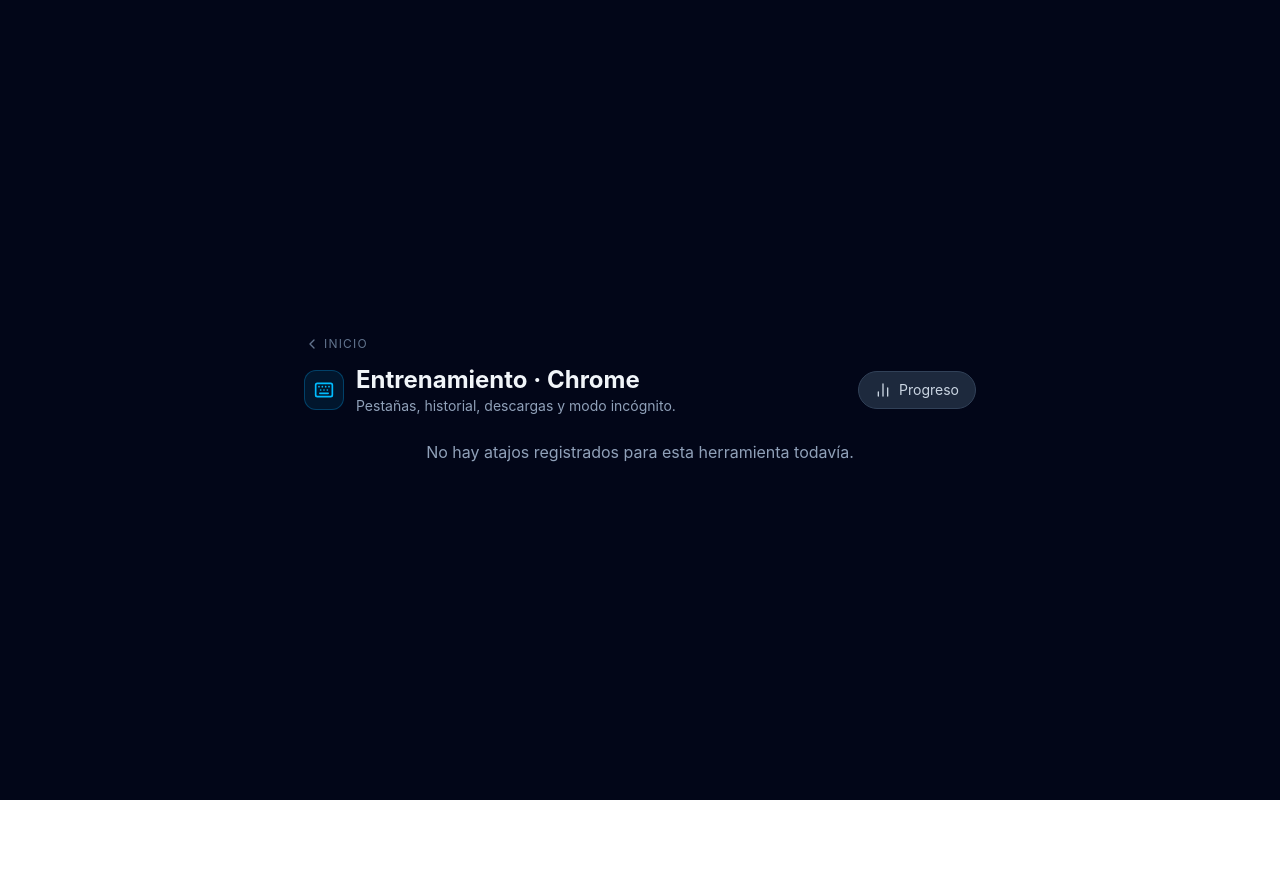
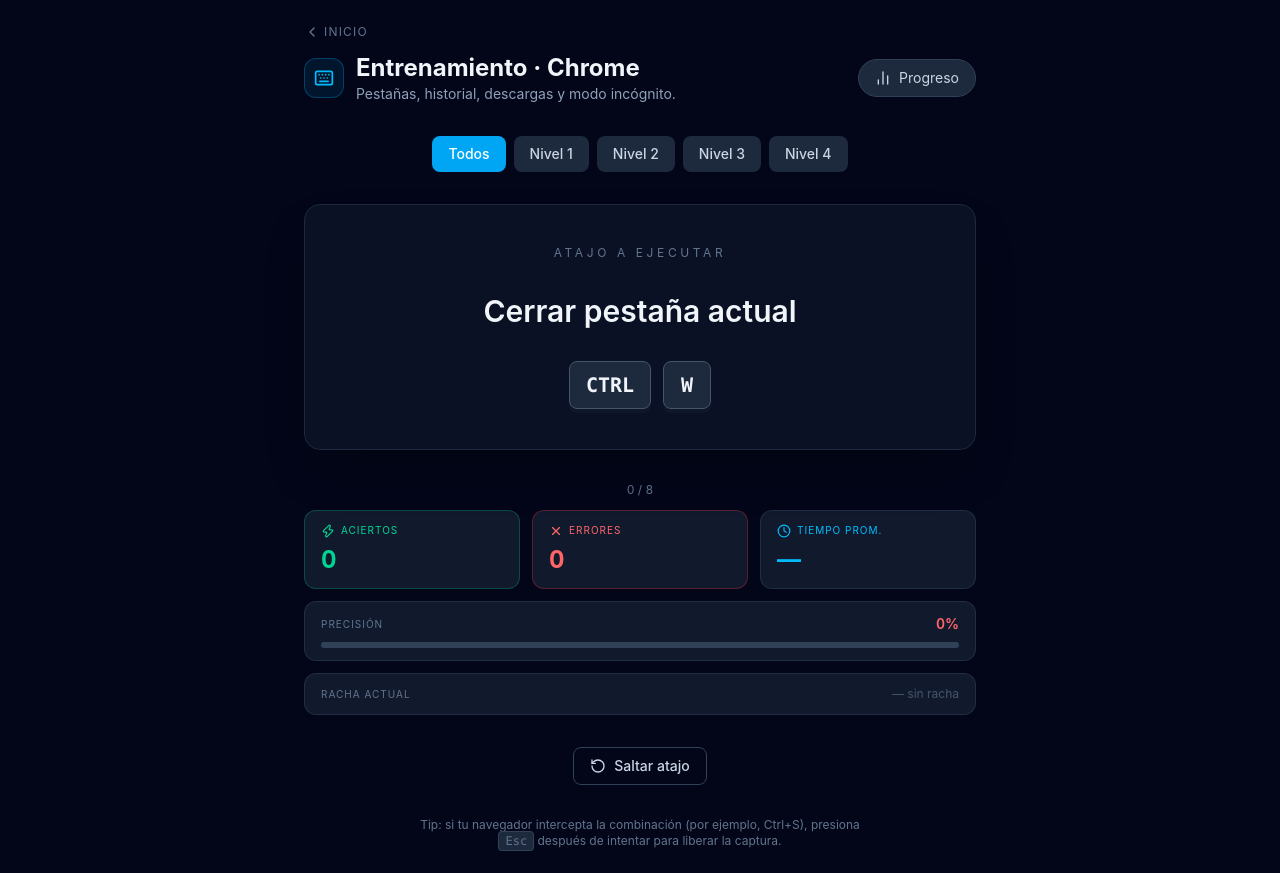
Before and after one commit to MatucoRobles/PROY_2-SHROTCUTS-TRAINER, a React (Vite) app: page /chrome in a window 1280 px wide. Before the commit the page ends 800 px from the top, so only its background shows below. Built offline with nearby package versions, Linux system fonts and the light colour scheme.

Commit message:
fix: D4 added

```diff
--- /dev/null
+++ b/src/features/training/components/LevelFilter.tsx
@@ -0,0 +1,34 @@
+import { cn } from '@/shared/utils/cn';
+import { useShortcutStore } from '../useShortcutStore';
+
+const LEVELS = [
+  { value: null, label: 'Todos' },
+  { value: 1, label: 'Nivel 1' },
+  { value: 2, label: 'Nivel 2' },
+  { value: 3, label: 'Nivel 3' },
+  { value: 4, label: 'Nivel 4' },
+];
+
+export function LevelFilter() {
+  const selectedLevel = useShortcutStore((s) => s.selectedLevel);
+  const setSelectedLevel = useShortcutStore((s) => s.setSelectedLevel);
+
+  return (
+    <div className="flex gap-2 justify-center flex-wrap">
+      {LEVELS.map((level) => (
+        <button
+          key={level.label}
+          onClick={() => setSelectedLevel(level.value)}
+          className={cn(
+            'px-4 py-2 rounded-lg text-sm font-medium transition-colors',
+            selectedLevel === level.value
+              ? 'bg-sky-500 text-white'
+              : 'bg-slate-800 text-slate-300 hover:bg-slate-700'
+          )}
+        >
+          {level.label}
+        </button>
+      ))}
+    </div>
+  );
+}
--- a/src/features/training/components/TrainingSession.tsx
+++ b/src/features/training/components/TrainingSession.tsx
@@ -10,6 +10,7 @@ import { SessionStats } from './SessionStats';  // ← nuevo para d5
 import { cn } from '@/shared/utils/cn';  // ← nuevo para d5
 import { useProgressStore } from "../../progress/progressStore"; // ← nuevo para d5
 import { getAverageResponseTime } from "../utils"; // ← nuevo para d5
+import { LevelFilter } from './LevelFilter';  // ← para D4
 
 interface TrainingSessionProps {
   tool: string;
@@ -45,6 +46,9 @@ export function TrainingSession({ tool, description }: TrainingSessionProps) {
   // D3 — cada sesión arranca en cero: reinicia al entrar (mount) y al
   // salir (unmount). Cubre todos los sentidos: index → herramienta,
   // herramienta → index y herramienta → otra herramienta.
+
+  const selectedLevel = useShortcutStore((s) => s.selectedLevel);
+
   useEffect(() => {
     resetStats();
     return () => {
@@ -89,16 +93,18 @@ export function TrainingSession({ tool, description }: TrainingSessionProps) {
     },
   });
 
-  // Inicializa / reinicia el atajo cuando cambia la herramienta.
-  const lastToolRef = useRef<string | null>(null);
-  useEffect(() => {
-    if (lastToolRef.current === tool) return;
-    lastToolRef.current = tool;
+  // Inicializa / reinicia el atajo cuando cambia la herramienta o el nivel
+useEffect(() => {
+  const pool = filterByTool(shortcuts, tool);
 
-    const pool = filterByTool(shortcuts, tool);
-    const next = pickRandomShortcut(pool, null);
-    setCurrentShortcut(next);
-  }, [tool, shortcuts, setCurrentShortcut]);
+  // D4: Si hay nivel seleccionado, filtra adicionalmente
+  const filteredPool = selectedLevel !== null
+    ? pool.filter(s => s.level === selectedLevel)
+    : pool;
+
+  const next = pickRandomShortcut(filteredPool, null);
+  setCurrentShortcut(next);
+}, [tool, selectedLevel, shortcuts, setCurrentShortcut]);
 
   const handleSkip = () => nextShortcut(tool);
 
@@ -116,6 +122,8 @@ export function TrainingSession({ tool, description }: TrainingSessionProps) {
   return (
     <main className="min-h-screen bg-slate-950 text-slate-100 flex flex-col items-center justify-center p-6 gap-8">
       <ToolHeader tool={tool} description={description} />
+
+      <LevelFilter /> {/* D4: Selector de nivel */}
 
       <div // ← agregado para D5: contenedor del ShortcutCard que cambia su estilo según el feedback
         className={cn(
--- a/src/features/training/constants.ts
+++ b/src/features/training/constants.ts
@@ -1,34 +1,246 @@
 import type { Shortcut } from './types';
 
-// Usamos una IIFE (Immediately Invoked Function Expression) o simplemente
-// mapeamos el array si necesitamos ejecutar crypto.randomUUID() en runtime.
 export const INITIAL_SHORTCUTS: Shortcut[] = [
   {
     id: crypto.randomUUID(),
-    description: 'Copiar selección',
-    expectedCombo: ['Control', 'c'],
-    tool: 'General',
+    description: "Copiar texto seleccionado",
+    expectedCombo: ["Control", "c"],
+    tool: "General",
     level: 1,
   },
   {
     id: crypto.randomUUID(),
-    description: 'Pegar selección',
-    expectedCombo: ['Control', 'v'],
-    tool: 'General',
+    description: "Pegar contenido",
+    expectedCombo: ["Control", "v"],
+    tool: "General",
+    level: 1,
+  },
+
+  {
+    id: crypto.randomUUID(),
+    description: "Deshacer última acción",
+    expectedCombo: ["Control", "z"],
+    tool: "General",
+    level: 2,
+  },
+  {
+    id: crypto.randomUUID(),
+    description: "Buscar texto",
+    expectedCombo: ["Control", "f"],
+    tool: "General",
+    level: 2,
+  },
+
+  {
+    id: crypto.randomUUID(),
+    description: "Reemplazar texto",
+    expectedCombo: ["Control", "h"],
+    tool: "General",
+    level: 3,
+  },
+  {
+    id: crypto.randomUUID(),
+    description: "Ir al principio del documento",
+    expectedCombo: ["Control", "Home"],
+    tool: "General",
+    level: 3,
+  },
+
+  {
+    id: crypto.randomUUID(),
+    description: "Seleccionar desde cursor hasta inicio",
+    expectedCombo: ["Control", "Shift", "Home"],
+    tool: "General",
+    level: 4,
+  },
+  {
+    id: crypto.randomUUID(),
+    description: "Ir al final del documento",
+    expectedCombo: ["Control", "End"],
+    tool: "General",
+    level: 3,
+  },
+
+  // ── Chrome ──
+  {
+    id: crypto.randomUUID(),
+    description: "Abrir nueva pestaña",
+    expectedCombo: ["Control", "t"],
+    tool: "Chrome",
     level: 1,
   },
   {
     id: crypto.randomUUID(),
-    description: 'Guardar archivo',
-    expectedCombo: ['Control', 's'],
-    tool: 'VS Code',
+    description: "Cerrar pestaña actual",
+    expectedCombo: ["Control", "w"],
+    tool: "Chrome",
+    level: 1,
+  },
+
+  {
+    id: crypto.randomUUID(),
+    description: "Reabrir última pestaña cerrada",
+    expectedCombo: ["Control", "Shift", "t"],
+    tool: "Chrome",
+    level: 2,
+  },
+  {
+    id: crypto.randomUUID(),
+    description: "Ir a la barra de direcciones",
+    expectedCombo: ["Control", "l"],
+    tool: "Chrome",
+    level: 2,
+  },
+
+  {
+    id: crypto.randomUUID(),
+    description: "Abrir modo incógnito",
+    expectedCombo: ["Control", "Shift", "n"],
+    tool: "Chrome",
+    level: 3,
+  },
+  {
+    id: crypto.randomUUID(),
+    description: "Abrir historial",
+    expectedCombo: ["Control", "h"],
+    tool: "Chrome",
+    level: 3,
+  },
+
+  {
+    id: crypto.randomUUID(),
+    description: "Ir a la pestaña 5",
+    expectedCombo: ["Control", "5"],
+    tool: "Chrome",
+    level: 4,
+  },
+  {
+    id: crypto.randomUUID(),
+    description: "Cerrar todas las pestañas",
+    expectedCombo: ["Control", "Shift", "w"],
+    tool: "Chrome",
+    level: 4,
+  },
+
+  // ── VS Code ──
+  {
+    id: crypto.randomUUID(),
+    description: "Guardar archivo",
+    expectedCombo: ["Control", "s"],
+    tool: "VS Code",
     level: 1,
   },
   {
     id: crypto.randomUUID(),
-    description: 'Deshacer acción',
-    expectedCombo: ['Control', 'z'],
-    tool: 'General',
+    description: "Copiar línea",
+    expectedCombo: ["Control", "c"],
+    tool: "VS Code",
+    level: 1,
+  },
+
+  {
+    id: crypto.randomUUID(),
+    description: "Abrir archivo rápidamente",
+    expectedCombo: ["Control", "p"],
+    tool: "VS Code",
     level: 2,
-  }
+  },
+  {
+    id: crypto.randomUUID(),
+    description: "Comentar línea",
+    expectedCombo: ["Control", "/"],
+    tool: "VS Code",
+    level: 2,
+  },
+
+  {
+    id: crypto.randomUUID(),
+    description: "Abrir la paleta de comandos",
+    expectedCombo: ["Control", "Shift", "p"],
+    tool: "VS Code",
+    level: 3,
+  },
+  {
+    id: crypto.randomUUID(),
+    description: "Buscar en todo el proyecto",
+    expectedCombo: ["Control", "Shift", "f"],
+    tool: "VS Code",
+    level: 3,
+  },
+
+  {
+    id: crypto.randomUUID(),
+    description: "Duplicar línea",
+    expectedCombo: ["Shift", "Alt", "ArrowDown"],
+    tool: "VS Code",
+    level: 4,
+  },
+  {
+    id: crypto.randomUUID(),
+    description: "Mover línea hacia arriba",
+    expectedCombo: ["Alt", "ArrowUp"],
+    tool: "VS Code",
+    level: 4,
+  },
+
+  // ── Windows ──
+  {
+    id: crypto.randomUUID(),
+    description: "Bloquear la computadora",
+    expectedCombo: ["Win", "l"],
+    tool: "Windows",
+    level: 1,
+  },
+  {
+    id: crypto.randomUUID(),
+    description: "Mostrar escritorio",
+    expectedCombo: ["Win", "d"],
+    tool: "Windows",
+    level: 1,
+  },
+
+  {
+    id: crypto.randomUUID(),
+    description: "Abrir explorador de archivos",
+    expectedCombo: ["Win", "e"],
+    tool: "Windows",
+    level: 2,
+  },
+  {
+    id: crypto.randomUUID(),
+    description: "Cambiar entre aplicaciones",
+    expectedCombo: ["Alt", "Tab"],
+    tool: "Windows",
+    level: 2,
+  },
+
+  {
+    id: crypto.randomUUID(),
+    description: "Abrir administrador de tareas",
+    expectedCombo: ["Control", "Shift", "Escape"],
+    tool: "Windows",
+    level: 3,
+  },
+  {
+    id: crypto.randomUUID(),
+    description: "Captura de pantalla",
+    expectedCombo: ["Win", "Shift", "s"],
+    tool: "Windows",
+    level: 3,
+  },
+
+  {
+    id: crypto.randomUUID(),
+    description: "Crear escritorio virtual",
+    expectedCombo: ["Win", "Control", "d"],
+    tool: "Windows",
+    level: 4,
+  },
+  {
+    id: crypto.randomUUID(),
+    description: "Cambiar al escritorio virtual anterior",
+    expectedCombo: ["Win", "Control", "ArrowLeft"],
+    tool: "Windows",
+    level: 4,
+  },
 ];
--- a/src/features/training/useShortcutStore.ts
+++ b/src/features/training/useShortcutStore.ts
@@ -8,6 +8,9 @@ interface ShortcutState {
   shortcuts: Shortcut[];
   currentShortcut: Shortcut | null;
 
+  // D4 nivel seleccionado para filtrar
+  selectedLevel: number | null;
+
   // D3 — métricas
   correctAttempts: number;
   wrongAttempts: number;
@@ -16,6 +19,9 @@ interface ShortcutState {
 
   setCurrentShortcut: (shortcut: Shortcut | null) => void;
   nextShortcut: (tool?: string) => void;
+
+  // D4 acción para cambiar el nivel
+  setSelectedLevel: (level: number | null) => void;
 
   // D3 — acciones
   recordAttempt: (isCorrect: boolean, responseTimeMs: number) => void;
@@ -42,6 +48,7 @@ export const useShortcutStore = create<ShortcutState>()(
       // (el indexado [0] se asume no-undefined sin noUncheckedIndexedAccess).
       currentShortcut: (INITIAL_SHORTCUTS[0] ?? null) as Shortcut | null,
 
+      selectedLevel: null,
       correctAttempts: 0,
       wrongAttempts: 0,
       currentStreak: 0,
@@ -49,9 +56,14 @@ export const useShortcutStore = create<ShortcutState>()(
 
       setCurrentShortcut: (shortcut) => set({ currentShortcut: shortcut }),
 
+      // D4
+      setSelectedLevel: (level) => set({ selectedLevel: level }),
+
       nextShortcut: (tool) => {
-        const { shortcuts, currentShortcut } = get();
-        const pool = tool ? filterByTool(shortcuts, tool) : shortcuts;
+        const { shortcuts, currentShortcut, selectedLevel } = get();
+        let pool = shortcuts;
+        if (tool) pool = pool.filter(s => s.tool === tool);
+        if (selectedLevel !== null) pool = pool.filter(s => s.level === selectedLevel);
         const next = pickRandomShortcut(pool, currentShortcut?.id ?? null);
         set({ currentShortcut: next });
       },
@@ -78,7 +90,7 @@ export const useShortcutStore = create<ShortcutState>()(
     }),
     {
       name: 'shortcuts-trainer-storage',
-      version: 1,
+      version: 2,
     },
   ),
 );
```
